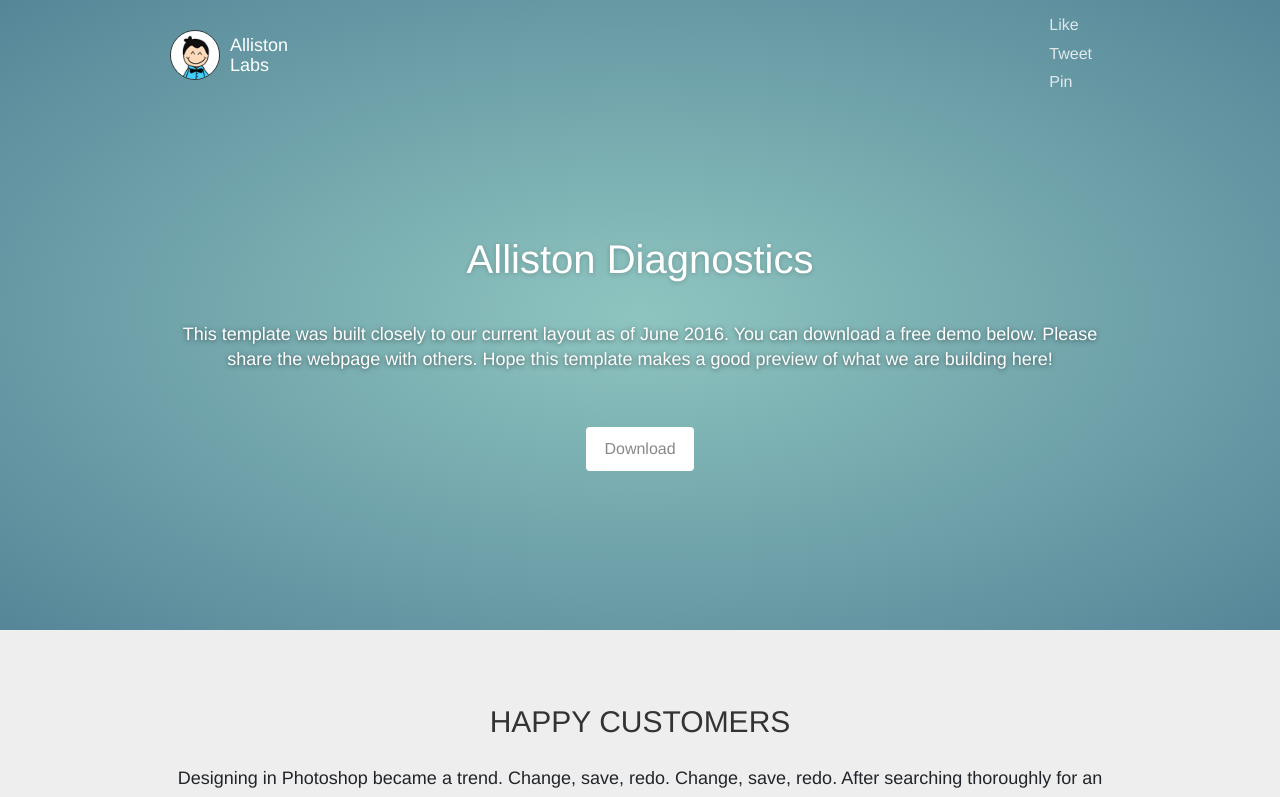
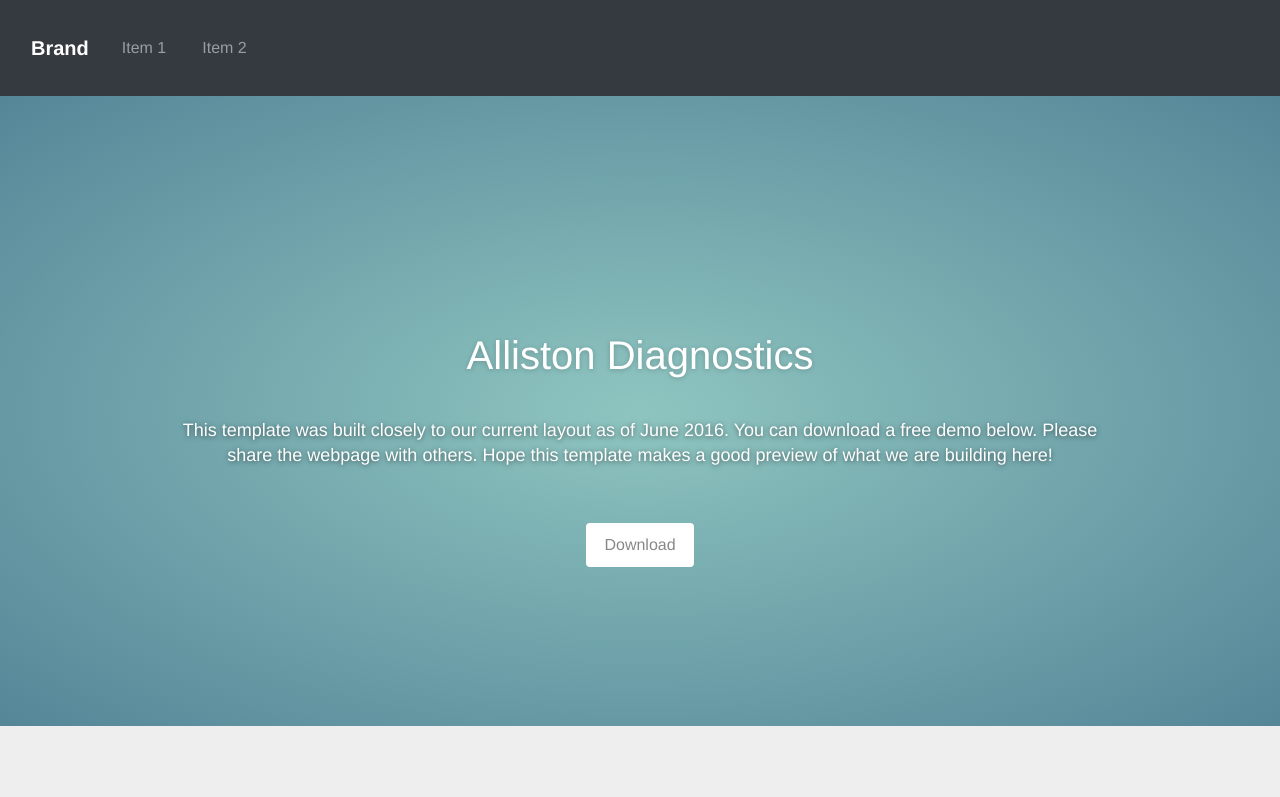
Before and after one commit to amritofficial/dlab, an Angular app: page / in a window 1280 px wide. Shown: the top 797 px of the page. Built offline with nearby package versions, Linux system fonts and the light colour scheme.

Commit message:
deployement test

```diff
--- a/server.js
+++ b/server.js
@@ -5,11 +5,11 @@
 const app = express();
 
 // Serve only the static files form the dist directory
-app.use(express.static(__dirname + '/dist/allistondiagnostics'));
+app.use(express.static('/dist/allistondiagnostics'));
 
 app.get('/*', function(req,res) {
 
-res.sendFile(path.join(__dirname+'/dist/allistondiagnostics/index.html'));
+res.sendFile(path.join('/dist/allistondiagnostics/index.html'));
 });
 
 // Start the app by listening on the default Heroku port
--- a/src/app/navbar/navbar.component.html
+++ b/src/app/navbar/navbar.component.html
@@ -1,45 +1,26 @@
 <div class="landing-page landing-page1">
-  <nav class="navbar navbar-transparent navbar-top" role="navigation">
-    <div class="container">
-      <!-- Brand and toggle get grouped for better mobile display -->
-      <div class="navbar-header">
-        <a>
-          <div class="logo-container">
-            <div class="logo">
-              <img src="../../assets/img/new_logo.png" alt="Creative Tim Logo">
-            </div>
-            <div class="brand">
-              Alliston Labs
-            </div>
-          </div>
+    <nav class="navbar navbar-expand-lg navbar-dark bg-dark">
+        <a class="navbar-brand" href="#">
+          Brand
         </a>
-      </div>
-      <!-- Collect the nav links, forms, and other content for toggling -->
-      <div id="example">
-        <ul class="nav navbar-nav navbar-right">
-          <li style="display: inline-block">
-            <a href="#">
-              <i class="fa fa-facebook-square"></i>
-              Like
-            </a>
-          </li>
-          <li>
-            <a href="#">
-              <i class="fa fa-twitter"></i>
-              Tweet
-            </a>
-          </li>
-          <li>
-            <a href="#">
-              <i class="fa fa-pinterest"></i>
-              Pin
-            </a>
-          </li>
-        </ul>
-      </div>
-      <!-- /.navbar-collapse -->
-    </div>
-  </nav>
+
+        <button class="navbar-toggler" type="button">
+          <span class="navbar-toggler-icon"></span>
+        </button>
+
+
+        <div class="collapse navbar-collapse">
+          <ul class="navbar-nav mr-auto">
+            <li class="nav-item">
+              <a class="nav-link" href="#">Item 1</a>
+            </li>
+
+            <li class="nav-item">
+              <a class="nav-link" href="#">Item 2</a>
+            </li>
+          </ul>
+        </div>
+      </nav>
   <div class="wrapper">
     <div class="parallax filter-gradient blue" data-color="blue">
       <div class="container">
```
